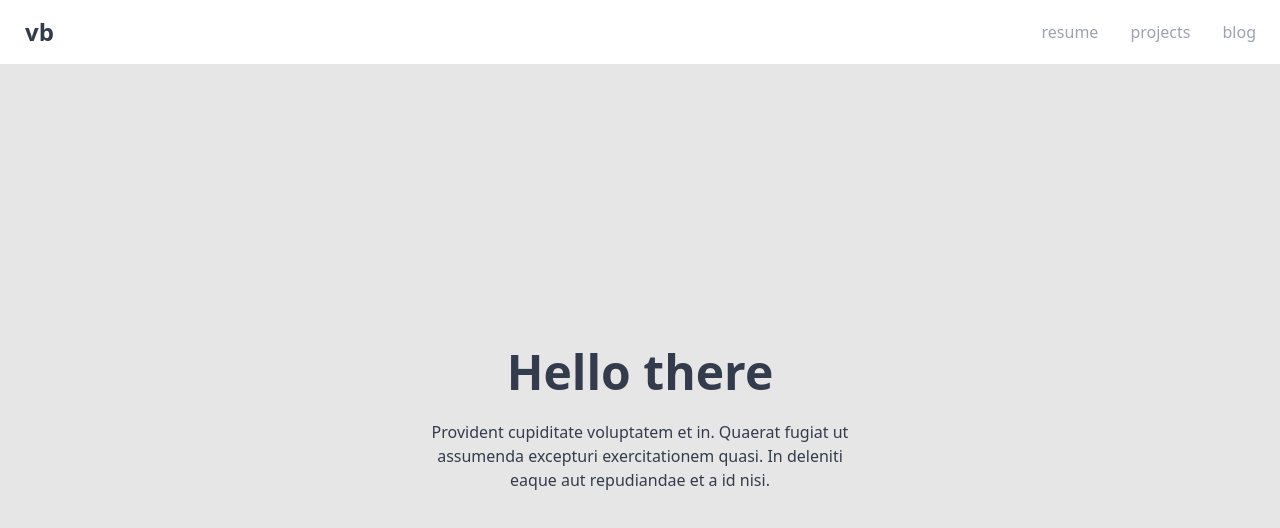
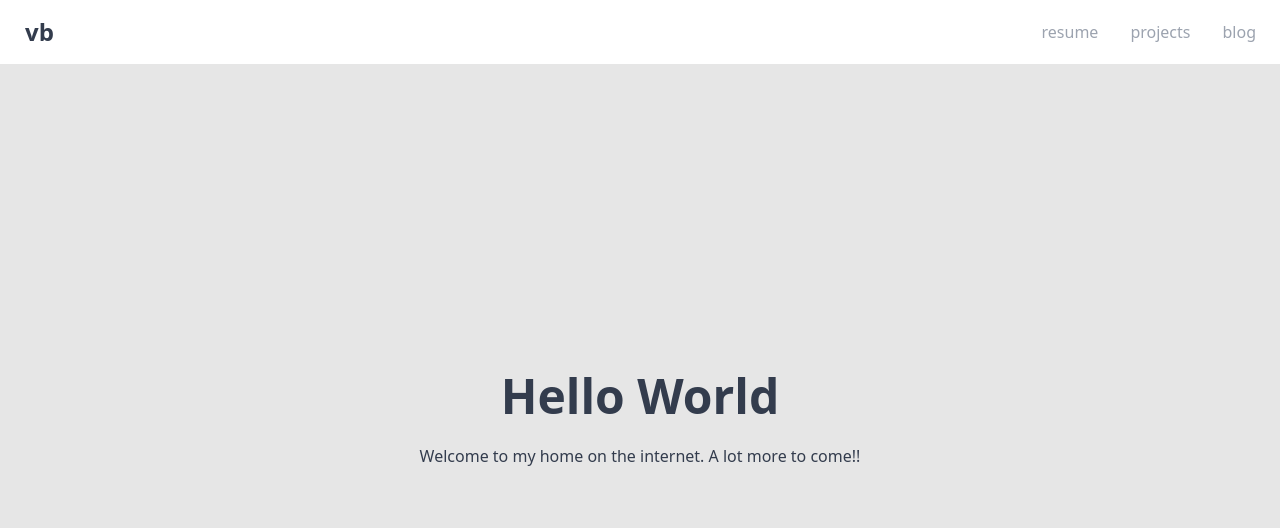
Before and after one commit to vybhavab/vybhavb-website, a Next.js app: page / in a window 1280 px wide. Shown: the top 528 px of the page. Built offline with nearby package versions, Linux system fonts and the light colour scheme.

Commit message:
feat(Hero): setting up hero and eslint

```diff
--- a/src/components/Hero.tsx
+++ b/src/components/Hero.tsx
@@ -1,6 +1,11 @@
 import React from 'react';
 
-const Hero = () => (
+interface HeroProps {
+  heroTitle: string;
+  heroContent: string;
+}
+
+const Hero = ({ heroTitle, heroContent }: HeroProps): JSX.Element => (
   <div
     className="hero bg-base-200"
     style={{
@@ -9,8 +14,8 @@ const Hero = () => (
   >
     <div className="hero-content text-center">
       <div className="max-w-md">
-        <h1 className="text-5xl font-bold">Hello there</h1>
-        <p className="py-6">Provident cupiditate voluptatem et in. Quaerat fugiat ut assumenda excepturi exercitationem quasi. In deleniti eaque aut repudiandae et a id nisi.</p>
+        <h1 className="text-5xl font-bold">{heroTitle}</h1>
+        <p className="py-6">{heroContent}</p>
       </div>
     </div>
   </div>
--- a/src/components/Navbar.tsx
+++ b/src/components/Navbar.tsx
@@ -1,3 +1,4 @@
+/* eslint-disable jsx-a11y/label-has-associated-control */
 import React from 'react';
 import Link from 'next/link';
 import { useRouter } from 'next/router';
@@ -24,7 +25,7 @@ const links: LinkElement[] = [
 const getNavbarElements = (pathname: string) => links.map((link) => (
   <li className={classNames('inline-block hover:background active:background', { 'bg-info rounded-lg': pathname === link.link })} key={link.name}>
     <Link href={link.link}>
-      <a className={classNames('text-base text-gray-400 active:bg-base-100', { 'text-info-content': pathname === link.link })}>{link.name}</a>
+      <a className={classNames('text-base text-gray-400 active:bg-base-100', { 'text-info-content': pathname === link.link })} href={link.link}>{link.name}</a>
     </Link>
   </li>
 ));
@@ -35,7 +36,7 @@ const Navbar = (): JSX.Element => {
     <div className="navbar">
       <div className="navbar-start">
         <div className="dropdown">
-          <label tabIndex={0} className="btn btn-ghost lg:hidden swap swap-rotate">
+          <label className="btn btn-ghost lg:hidden swap swap-rotate">
             <input type="checkbox" />
 
             <svg xmlns="http://www.w3.org/2000/svg" className="swap-off fill-current w-5 h-5" fill="none" viewBox="0 0 24 24" stroke="currentColor">
@@ -50,7 +51,7 @@ const Navbar = (): JSX.Element => {
             {getNavbarElements(pathname)}
           </ul>
         </div>
-        <Link href="/"><a className="btn btn-ghost normal-case text-2xl">vb</a></Link>
+        <Link href="/"><a className="btn btn-ghost normal-case text-2xl" href="/">vb</a></Link>
       </div>
       <div className="navbar-end hidden lg:flex">
         <ul className="menu menu-horizontal p-0">
--- a/src/components/Projects.tsx
+++ b/src/components/Projects.tsx
@@ -1,7 +1,9 @@
-const Project = () => {
-  return (<div className='text-blue-100'>
+import React from 'react';
+
+const Project = (): JSX.Element => (
+  <div className="text-blue-100">
     Test
-  </div>)
-};
+  </div>
+);
 
 export default Project;
--- a/src/pages/index.tsx
+++ b/src/pages/index.tsx
@@ -1,22 +1,21 @@
 import Hero from 'components/Hero';
-import { projectData } from 'data/projects'
+import { projectData } from 'data/projects';
 import React from 'react';
 
 export async function getStaticProps() {
   return {
     props: {
-      projects:projectData
+      projects: projectData,
     },
-  }
+  };
 }
-//<Hero />
-//<Projects projects={projects}/>
-const Index = ({projects}) => {
-  return (
-    <div>
-      <Hero />
-    </div>
-  )
-};
+
+// <Hero />
+// <Projects projects={projects}/>
+const Index = (): JSX.Element => (
+  <div>
+    <Hero heroTitle="Hello World" heroContent="Welcome to my home on the internet. A lot more to come!!" />
+  </div>
+);
 
 export default Index;
```
Also changed, not shown: package.json (+5 -3 lines), .eslintrc.json, 1 other file (tests, documents, lock files or other folders).
